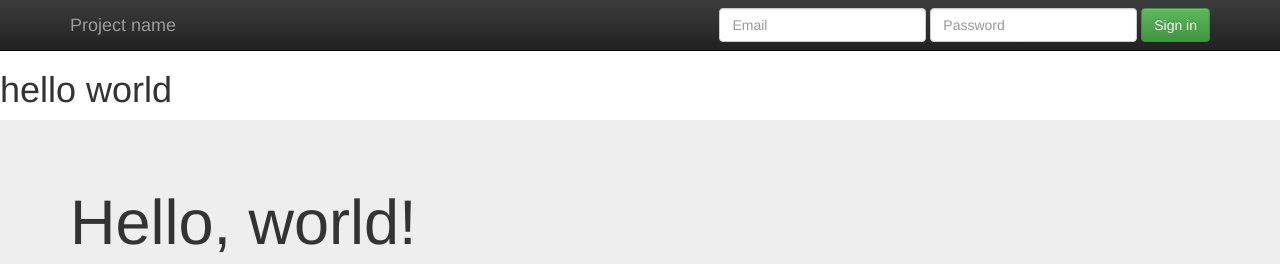
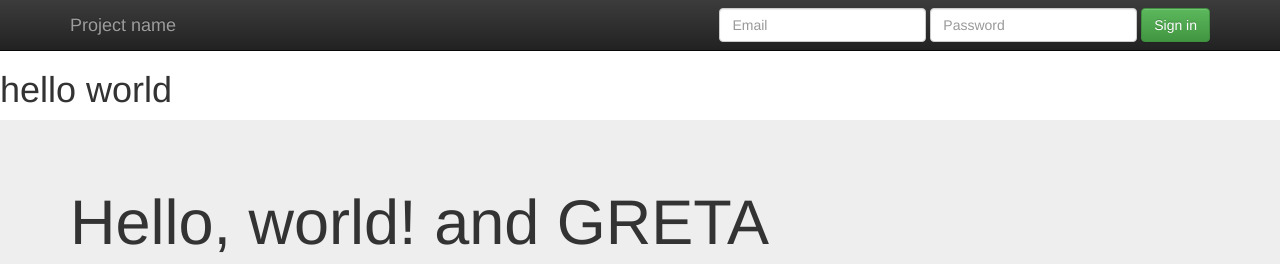
Before and after one commit to thebow/alisells, a plain HTML site: page index.html in a window 1280 px wide. Shown: the top 264 px of the page. Drawn offline with nearby package versions, Linux system fonts and the light colour scheme.

Commit message:
j ai change le titre et ajouter une alerte javascript: index.html

```diff
--- a/index.html
+++ b/index.html
@@ -55,7 +55,7 @@
     <!-- Main jumbotron for a primary marketing message or call to action -->
     <div class="jumbotron">
       <div class="container">
-        <h1>Hello, world!</h1>
+        <h1>Hello, world! and GRETA</h1>
         <p>This is a template for a simple marketing or informational website. It includes a large callout called a jumbotron and three supporting pieces of content. Use it as a starting point to create something more unique.</p>
         <p><a class="btn btn-primary btn-lg" href="#" role="button">Learn more &raquo;</a></p>
       </div>
@@ -102,6 +102,7 @@
             e.src='//www.google-analytics.com/analytics.js';
             r.parentNode.insertBefore(e,r)}(window,document,'script','ga'));
             ga('create','UA-XXXXX-X','auto');ga('send','pageview');
+            alert("HELLO WORLD");
         </script>
     </body>
 </html>
```
